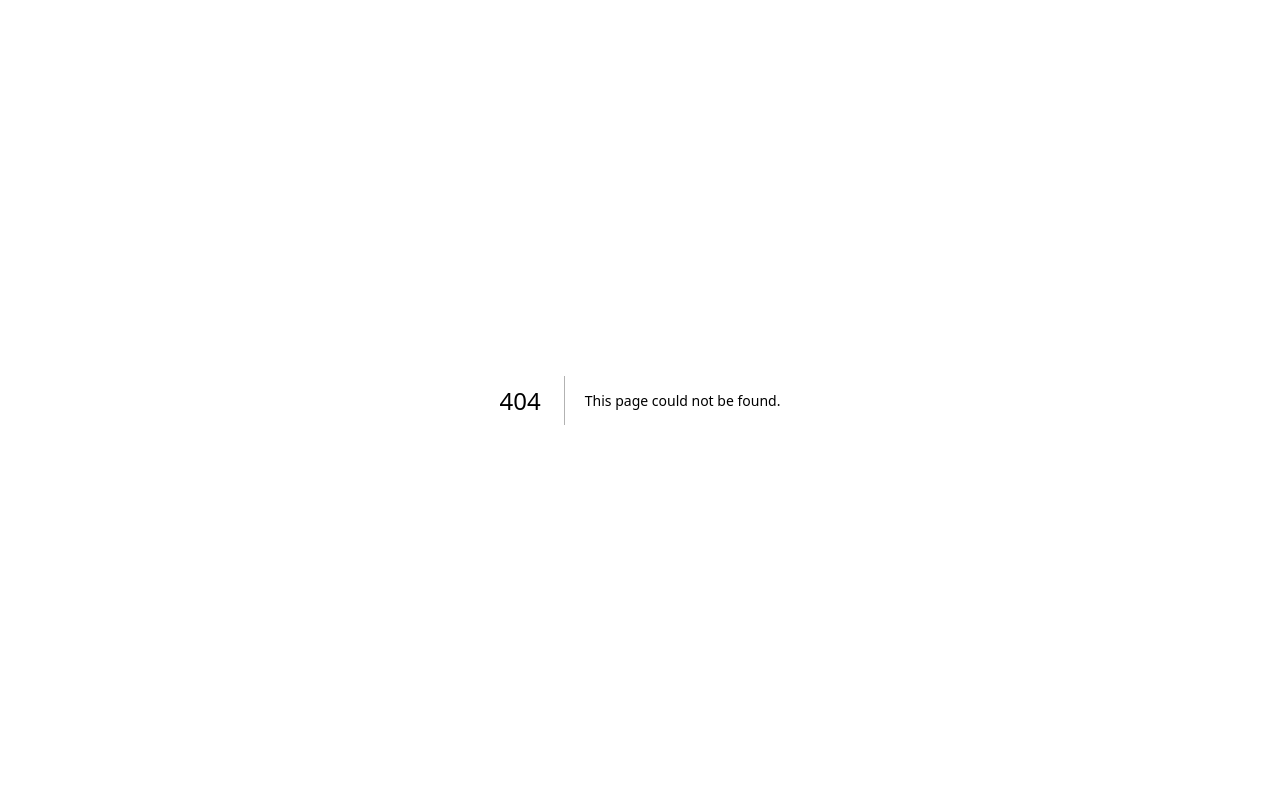
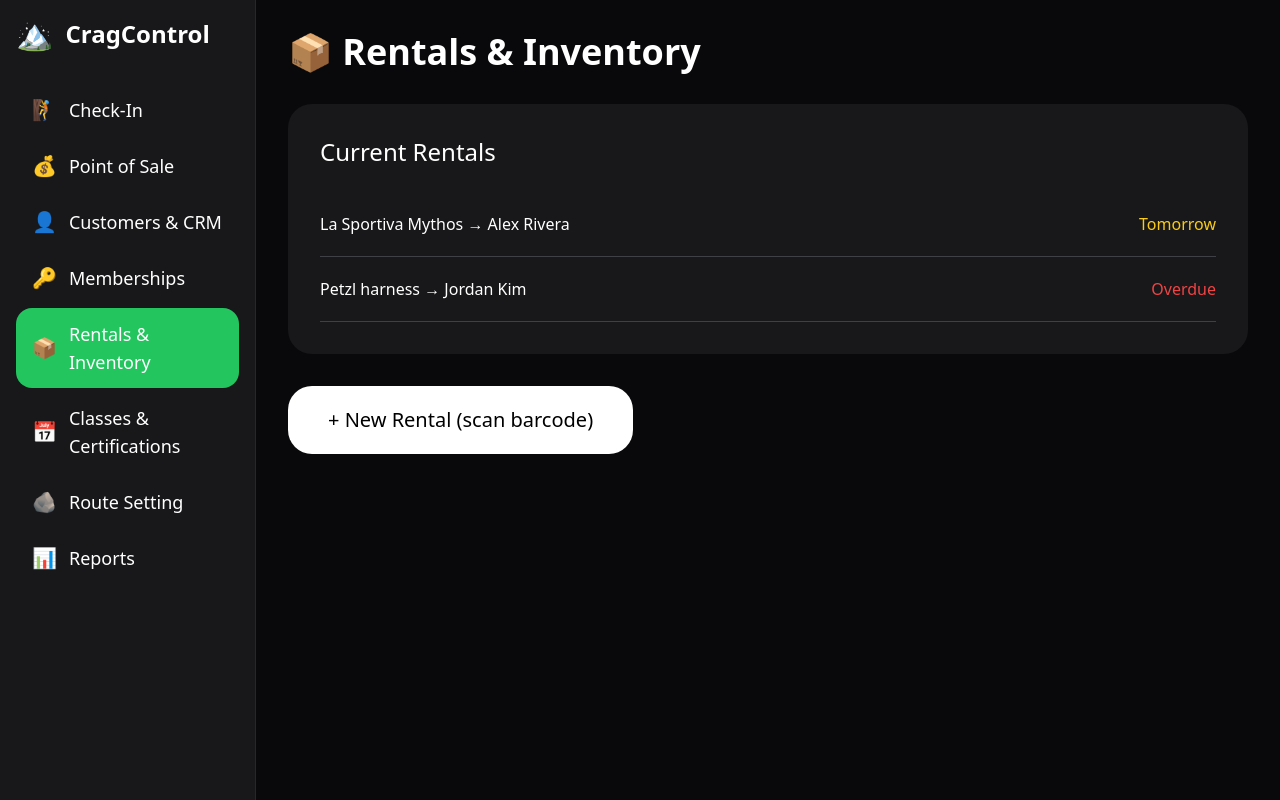
Before and after one commit to godacre/cragcontrol, a Next.js app: page /dashboard/rentals in a window 1280 px wide. Before the commit this address had no page. Built offline with nearby package versions, Linux system fonts and the light colour scheme.

Commit message:
Add Rentals component to display current rentals

```diff
--- /dev/null
+++ b/app/dashboard/rentals/page.tsx
@@ -0,0 +1,25 @@
+'use client';
+import { useState } from 'react';
+
+export default function Rentals() {
+  const [rentals] = useState([
+    { id: 1, item: 'La Sportiva Mythos', customer: 'Alex Rivera', due: 'Tomorrow' },
+    { id: 2, item: 'Petzl harness', customer: 'Jordan Kim', due: 'Overdue' },
+  ]);
+
+  return (
+    <div>
+      <h1 className="text-4xl font-bold mb-8">📦 Rentals & Inventory</h1>
+      <div className="bg-zinc-900 p-8 rounded-3xl">
+        <h2 className="text-2xl mb-6">Current Rentals</h2>
+        {rentals.map(r => (
+          <div key={r.id} className="flex justify-between border-b border-zinc-700 py-5">
+            <div>{r.item} → {r.customer}</div>
+            <div className={r.due === 'Overdue' ? 'text-red-500' : 'text-yellow-400'}>{r.due}</div>
+          </div>
+        ))}
+      </div>
+      <button className="mt-8 bg-white text-black px-10 py-5 rounded-3xl text-xl">+ New Rental (scan barcode)</button>
+    </div>
+  );
+}
```
